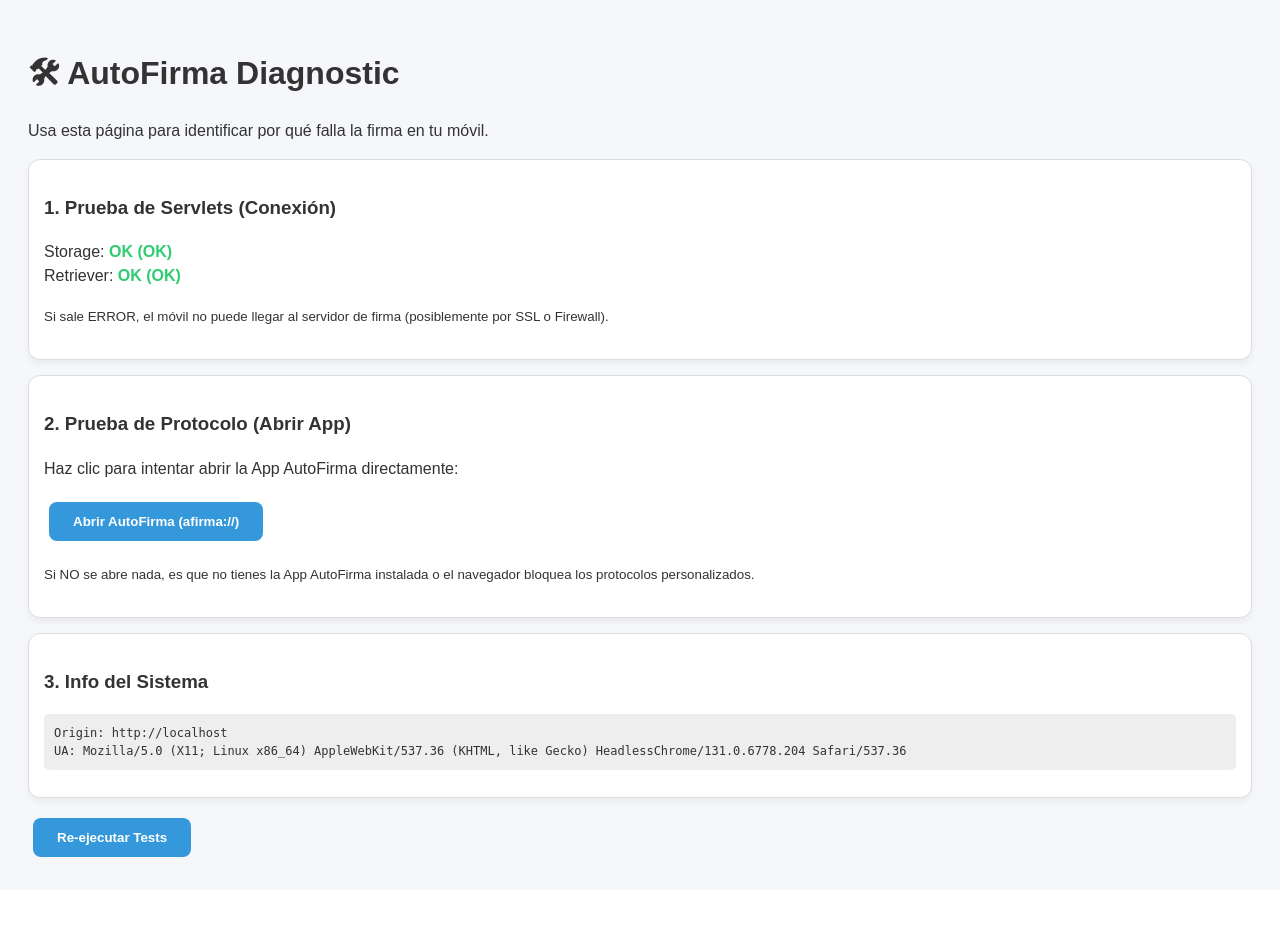
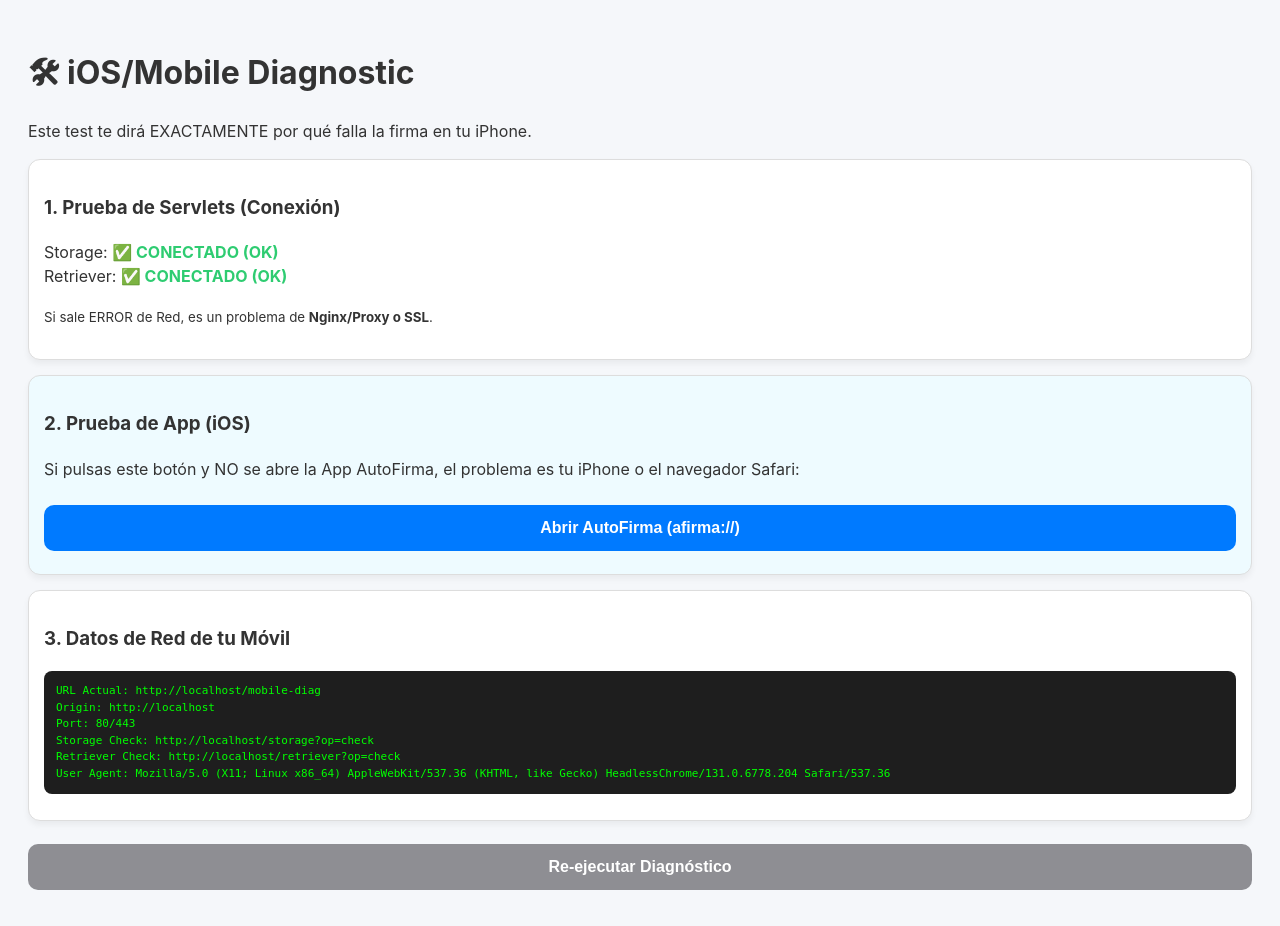
Before and after one commit to josemanuel74-make/autofirma-permisos, a Flask app: page /mobile-diag in a window 1280 px wide. Before the commit the page ends 857 px from the top, so only its background shows below. Run offline with Flask 3, Linux system fonts and the light colour scheme; some libraries are stand-ins or nearby versions.

Commit message:
Final iOS fixes: Manual retry button and diagnostic enhancements

```diff
--- a/app.py
+++ b/app.py
@@ -730,64 +730,69 @@ def mobile_diag():
             <title>AutoFirma Mobile Diagnostic</title>
             <meta name="viewport" content="width=device-width, initial-scale=1">
             <style>
-                body { font-family: sans-serif; padding: 20px; line-height: 1.5; background: #f5f7fa; color: #333; }
+                body { font-family: -apple-system, sans-serif; padding: 20px; line-height: 1.5; background: #f5f7fa; color: #333; }
                 .success { color: #2ecc71; font-weight: bold; }
                 .error { color: #e74c3c; font-weight: bold; }
                 .card { background: white; border: 1px solid #ddd; padding: 15px; margin: 15px 0; border-radius: 12px; box-shadow: 0 4px 6px rgba(0,0,0,0.05); }
-                button { padding: 12px 24px; margin: 5px; cursor: pointer; border-radius: 8px; border: none; font-weight: bold; }
-                .btn-primary { background: #3498db; color: white; }
-                .btn-secondary { background: #95a5a6; color: white; }
-                pre { background: #eee; padding: 10px; border-radius: 5px; overflow-x: auto; font-size: 12px; }
+                button { width: 100%; padding: 14px; margin: 8px 0; cursor: pointer; border-radius: 10px; border: none; font-weight: bold; font-size: 16px; transition: 0.2s; }
+                .btn-primary { background: #007aff; color: white; }
+                .btn-secondary { background: #8e8e93; color: white; }
+                pre { background: #1e1e1e; color: #00ff00; padding: 12px; border-radius: 8px; overflow-x: auto; font-size: 11px; white-space: pre-wrap; }
             </style>
         </head>
         <body>
-            <h1>🛠 AutoFirma Diagnostic</h1>
-            <p>Usa esta página para identificar por qué falla la firma en tu móvil.</p>
+            <h1>🛠 iOS/Mobile Diagnostic</h1>
+            <p>Este test te dirá EXACTAMENTE por qué falla la firma en tu iPhone.</p>
 
             <div class="card">
                 <h3>1. Prueba de Servlets (Conexión)</h3>
                 <div id="diag-storage">Storage: Pendiente...</div>
                 <div id="diag-retriever">Retriever: Pendiente...</div>
-                <p><small>Si sale ERROR, el móvil no puede llegar al servidor de firma (posiblemente por SSL o Firewall).</small></p>
+                <p><small>Si sale ERROR de Red, es un problema de <b>Nginx/Proxy o SSL</b>.</small></p>
+            </div>
+
+            <div class="card" style="background: #eefbff;">
+                <h3>2. Prueba de App (iOS)</h3>
+                <p>Si pulsas este botón y NO se abre la App AutoFirma, el problema es tu iPhone o el navegador Safari:</p>
+                <button class="btn-primary" onclick="window.location.href='afirma://'">Abrir AutoFirma (afirma://)</button>
             </div>
 
             <div class="card">
-                <h3>2. Prueba de Protocolo (Abrir App)</h3>
-                <p>Haz clic para intentar abrir la App AutoFirma directamente:</p>
-                <button class="btn-primary" onclick="window.location.href='afirma://'">Abrir AutoFirma (afirma://)</button>
-                <p><small>Si NO se abre nada, es que no tienes la App AutoFirma instalada o el navegador bloquea los protocolos personalizados.</small></p>
-            </div>
-
-            <div class="card">
-                <h3>3. Info del Sistema</h3>
+                <h3>3. Datos de Red de tu Móvil</h3>
                 <pre id="sys-info"></pre>
             </div>
 
-            <button class="btn-primary" onclick="runTests()">Re-ejecutar Tests</button>
+            <button class="btn-secondary" onclick="runTests()">Re-ejecutar Diagnóstico</button>
 
             <script>
                 function runTests() {
                     const storageUrl = window.location.origin + '/storage?op=check';
                     const retrieverUrl = window.location.origin + '/retriever?op=check';
 
-                    document.getElementById('sys-info').innerText = "Origin: " + window.location.origin + "\\nUA: " + navigator.userAgent;
+                    document.getElementById('sys-info').innerText =
+                        "URL Actual: " + window.location.href + "\\n" +
+                        "Origin: " + window.location.origin + "\\n" +
+                        "Port: " + (window.location.port || '80/443') + "\\n" +
+                        "Storage Check: " + storageUrl + "\\n" +
+                        "Retriever Check: " + retrieverUrl + "\\n" +
+                        "User Agent: " + navigator.userAgent;
 
                     fetch(storageUrl)
                         .then(r => r.text())
                         .then(t => {
-                            document.getElementById('diag-storage').innerHTML = 'Storage: <span class="success">' + t + ' (OK)</span>';
+                            document.getElementById('diag-storage').innerHTML = 'Storage: <span class="success">✅ CONECTADO (' + t + ')</span>';
                         })
                         .catch(e => {
-                            document.getElementById('diag-storage').innerHTML = 'Storage: <span class="error">FALLO (' + e.message + ')</span>';
+                            document.getElementById('diag-storage').innerHTML = 'Storage: <span class="error">❌ ERROR DE RED (' + e.message + ')</span>';
                         });
 
                     fetch(retrieverUrl)
                         .then(r => r.text())
                         .then(t => {
-                            document.getElementById('diag-retriever').innerHTML = 'Retriever: <span class="success">' + t + ' (OK)</span>';
+                            document.getElementById('diag-retriever').innerHTML = 'Retriever: <span class="success">✅ CONECTADO (' + t + ')</span>';
                         })
                         .catch(e => {
-                            document.getElementById('diag-retriever').innerHTML = 'Retriever: <span class="error">FALLO (' + e.message + ')</span>';
+                            document.getElementById('diag-retriever').innerHTML = 'Retriever: <span class="error">❌ ERROR DE RED (' + e.message + ')</span>';
                         });
                 }
 
```
Also changed, not shown: templates/solicitud_permiso.html (+42 -4 lines).
